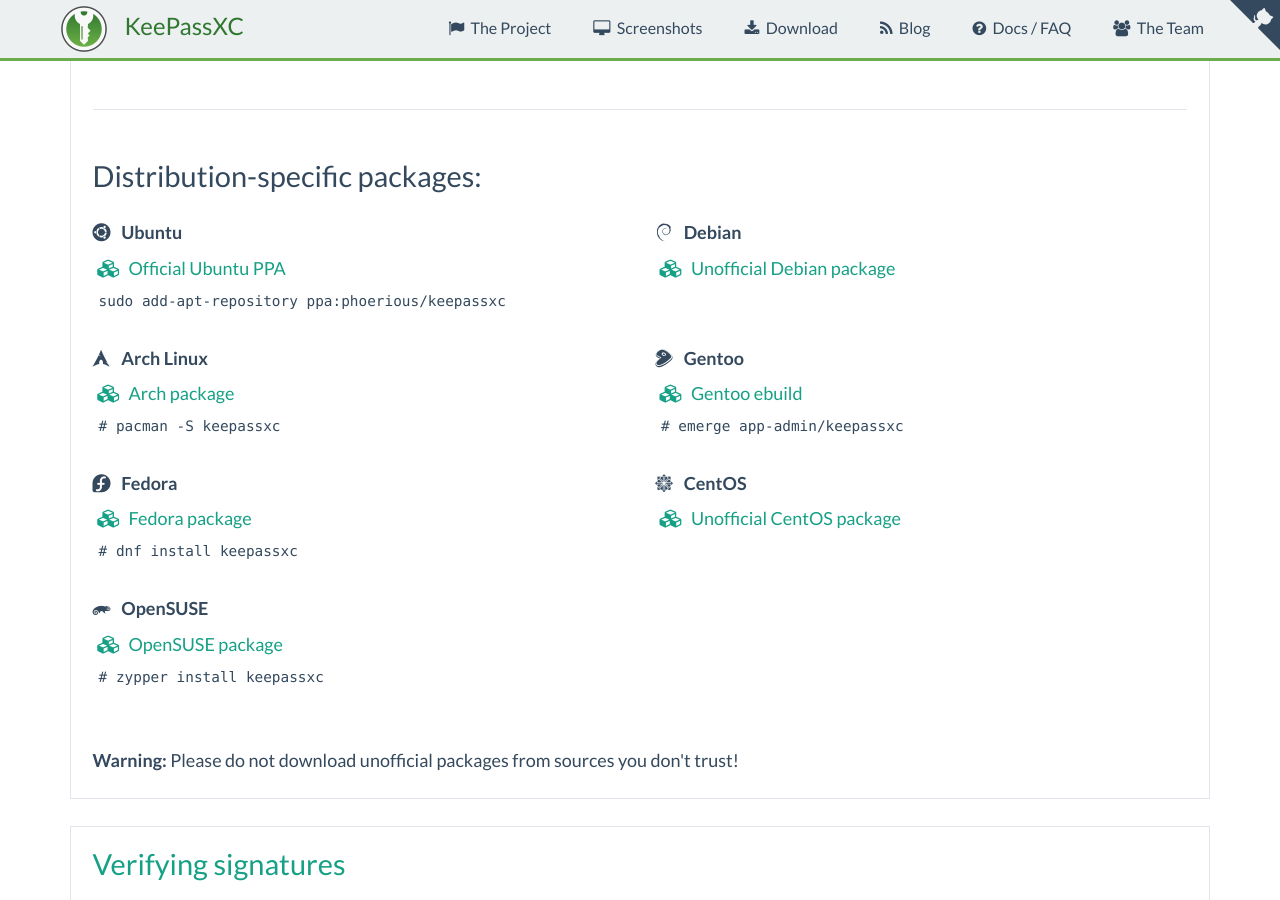
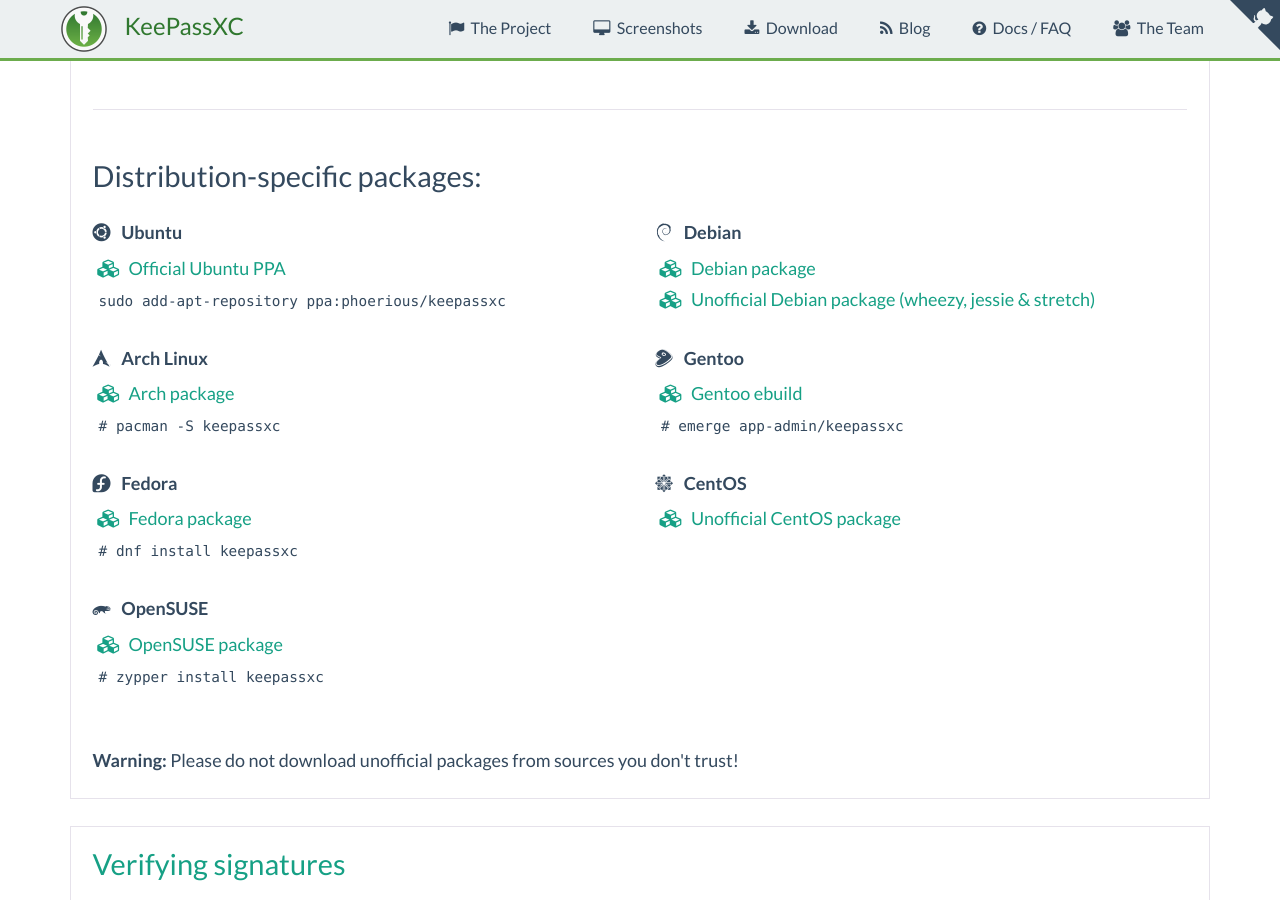
Before and after one commit to keepassxreboot/keepassxc-org, a Jekyll site: the page built from download.html, in a window 1280 px wide and 900 px high, scrolled down 436 px. Built offline with Jekyll 4.4.1, drawn with Linux system fonts in a browser that asks for light colours; comment, search, counter and statistics services are not loaded.

Commit message:
Add persistent link to downstream Debian package
Unofficial packages kept for current releases.

```diff
--- a/download.html
+++ b/download.html
@@ -91,7 +91,6 @@
                         <li>
                             <code>sudo add-apt-repository ppa:phoerious/keepassxc</code>
                         </li>
-                        </li>
                     </ul>
                 </div>
 
@@ -99,7 +98,10 @@
                     <h5><i class="fl fl-debian" aria-hidden="true"></i> Debian</h5>
                     <ul class="download-links">
                         <li class="links">
-                            <a href="https://github.com/magkopian/keepassxc-debian/releases">Unofficial Debian package</a>
+                            <a href="https://packages.debian.org/sid/keepassxc">Debian package</a>
+                        </li>
+                        <li class="links">
+                            <a href="https://github.com/magkopian/keepassxc-debian/releases">Unofficial Debian package (wheezy, jessie &amp; stretch)</a>
                         </li>
                     </ul>
                 </div>
```
